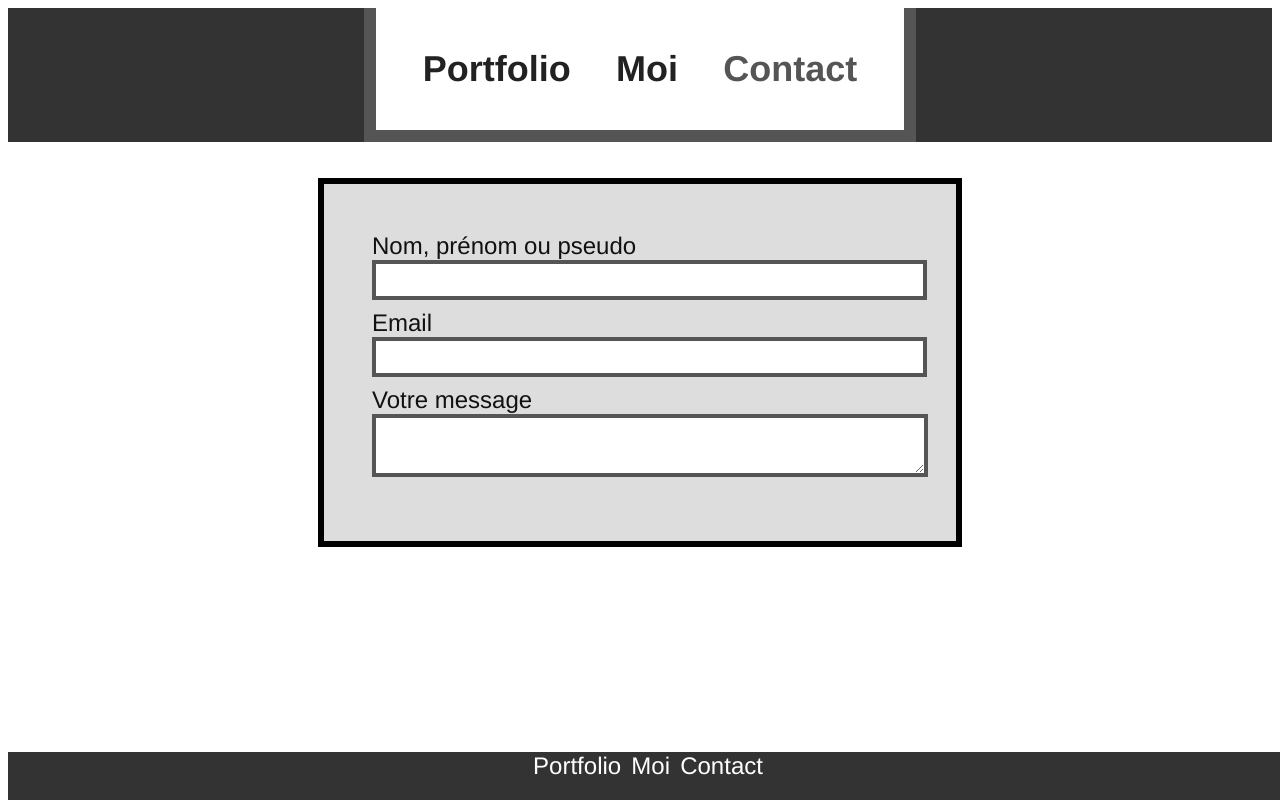
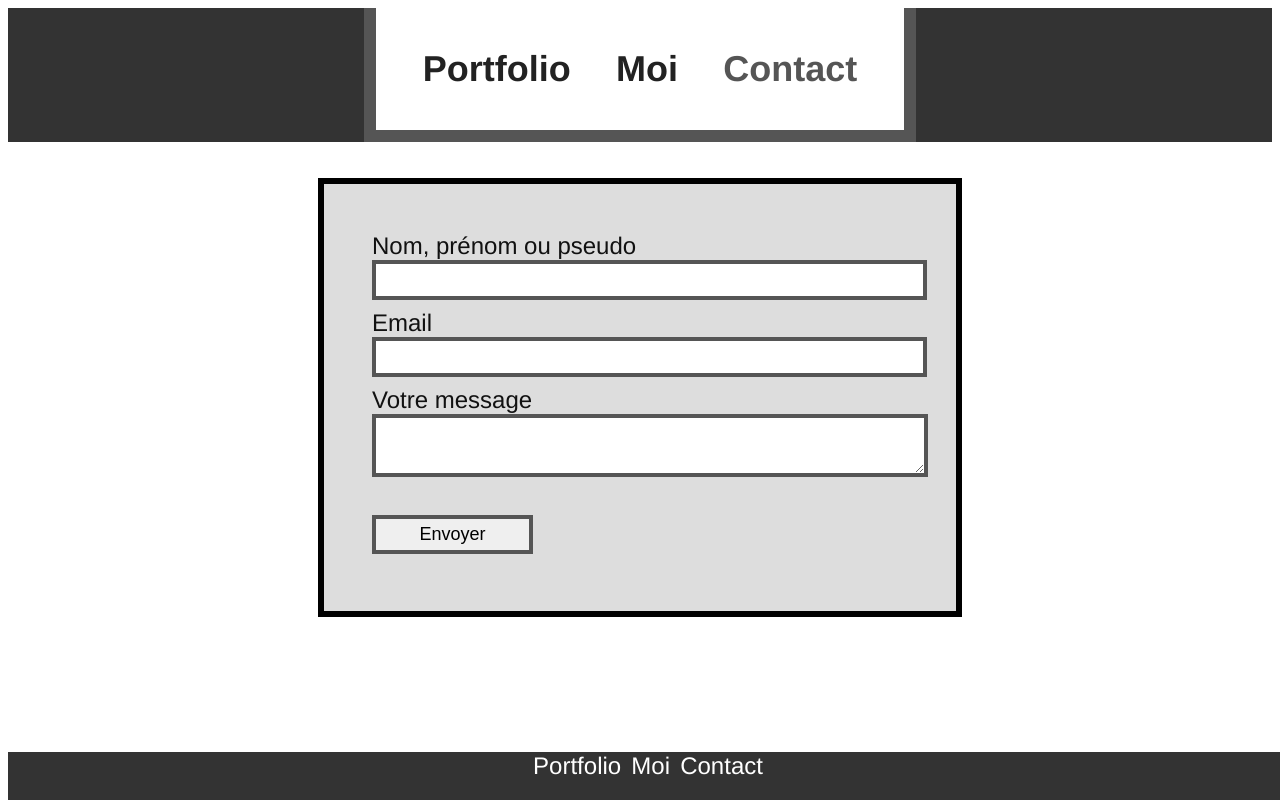
Before and after one commit to Rheor/portfolio, a Vue app in the folder front/: page /contact in a window 1280 px wide. Built offline with nearby package versions, Linux system fonts and the light colour scheme.

Commit message:
Use third party service for form action and add submit button.

```diff
--- a/front/src/views/Contact.vue
+++ b/front/src/views/Contact.vue
@@ -1,13 +1,18 @@
 <template>
   <section id="contactContainer" class="home">
     <div id="contactCard" class="card">
-      <form>
+      <form
+        action="https://formcarry.com/s/d0H_pd8yNa"
+        method="POST"
+        accept-charset="UTF-8"
+      >
         <label for="name">Nom, prénom ou pseudo</label><br />
         <input type="text" id="name" name="name" /><br />
         <label for="email">Email</label><br />
         <input type="text" id="email" name="email" /><br />
         <label for="message">Votre message</label><br />
         <textarea id="message" name="message"></textarea>
+        <input type="submit" value="Envoyer" />
       </form>
     </div>
   </section>
@@ -46,6 +51,12 @@ input {
   font-size: 0.75em;
 }
 
+input[type="submit"] {
+  @include formInput();
+  margin-top: 1.2em;
+  width: 30%;
+}
+
 textarea {
   @include formInput();
   font-size: 1em;
```
